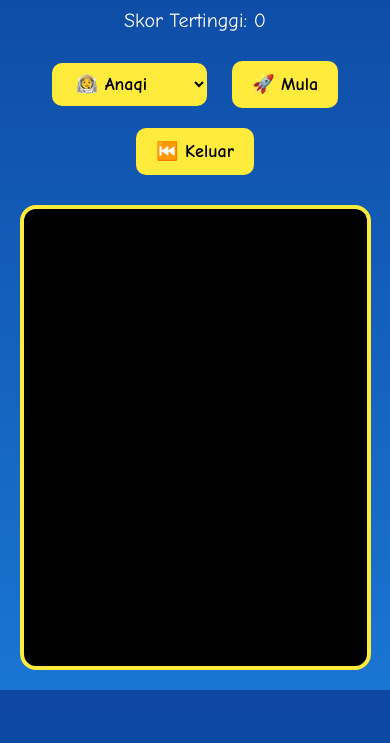
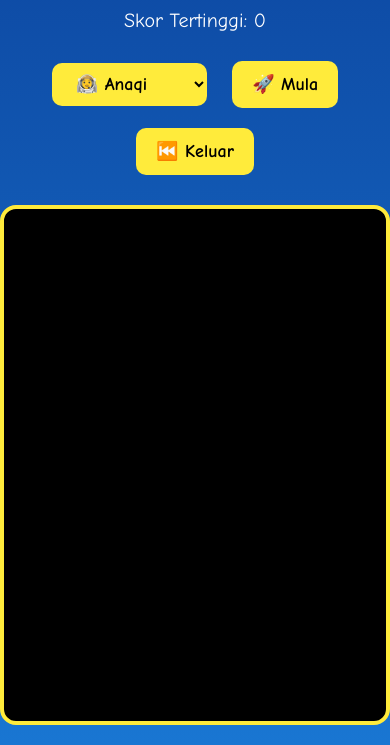
Before and after one commit to zulramsey7/Iqra-Galaksi, a website: page public/lompat-angkasa.html in a window 390 px wide. Shown: the part 101-846 px from the top of the page. Drawn offline with Linux system fonts and the light colour scheme.

Commit message:
Update lompat-angkasa.html

```diff
--- a/public/lompat-angkasa.html
+++ b/public/lompat-angkasa.html
@@ -2,7 +2,7 @@
 <html lang="ms">
 <head>
   <meta charset="UTF-8" />
-  <meta name="viewport" content="width=device-width, initial-scale=1.0"/>
+  <meta name="viewport" content="width=device-width, initial-scale=1.0, user-scalable=no, maximum-scale=1.0" />
   <title>Lompat Angkasa</title>
   <link href="output.css" rel="stylesheet" />
   <style>
@@ -12,13 +12,21 @@
       font-family: 'Comic Sans MS', cursive;
       text-align: center;
       padding-top: 20px;
+      margin: 0;
+      touch-action: manipulation;
+      -webkit-user-select: none;
+      -webkit-tap-highlight-color: transparent;
     }
     canvas {
       background-color: #000;
       border: 4px solid #ffeb3b;
+      border-radius: 16px;
       display: block;
       margin: 20px auto;
-      border-radius: 16px;
+      width: 100%;
+      max-width: 400px;
+      height: auto;
+      aspect-ratio: 3 / 4;
     }
     button, select {
       background-color: #ffeb3b;
@@ -31,6 +39,7 @@
       margin: 10px;
       cursor: pointer;
       transition: transform 0.2s ease;
+      touch-action: manipulation;
     }
     button:hover, select:hover {
       transform: scale(1.05);
@@ -44,12 +53,6 @@
       color: red;
       margin-top: 20px;
     }
-    @media (max-width: 600px) {
-      canvas {
-        width: 90% !important;
-        height: auto !important;
-      }
-    }
   </style>
 </head>
 <body>
@@ -60,7 +63,7 @@
     <option value="astro1">🧑‍🚀 Anaqi</option>
     <option value="astro2">👩‍🚀 Humaira</option>
   </select>
-  <button id="startBtn">🚀 Mula</button>
+  <button onclick="startGame()">🚀 Mula</button>
   <button onclick="window.location.href='mini-game.html'">⏮️ Keluar</button>
   <canvas id="gameCanvas" width="360" height="480"></canvas>
   <div id="gameOverMsg"></div>
@@ -71,7 +74,6 @@
   <script>
     const canvas = document.getElementById('gameCanvas');
     const ctx = canvas.getContext('2d');
-    const startBtn = document.getElementById('startBtn');
     const scoreDisplay = document.getElementById('score');
     const highScoreDisplay = document.getElementById('highScore');
     const jumpSound = document.getElementById('jumpSound');
@@ -81,7 +83,7 @@
 
     const playerImages = {
       astro1: "https://i.ibb.co/r2BC5Hhm/Chat-GPT-Image-Aug-5-2025-12-55-33-AM.png",
-      astro2: "https://i.ibb.co/7JpZ56mn/Chat-GPT-Image-Aug-3-2025-03-24-29-PM.pngg"
+      astro2: "https://i.ibb.co/YZjFzWS/astro2.png" // Gantikan dengan link betul jika ada
     };
 
     let playerImage = new Image();
@@ -93,15 +95,7 @@
 
     function setup() {
       playerImage.src = playerImages[characterSelect.value];
-
-      player = {
-        x: canvas.width / 2 - 24,
-        y: canvas.height - 100,
-        width: 48,
-        height: 48,
-        vy: 0
-      };
-
+      player = { x: canvas.width / 2 - 24, y: canvas.height - 100, width: 48, height: 48, vy: 0 };
       gravity = 0.3;
       jumpStrength = -8;
       speed = 1.5;
@@ -110,28 +104,10 @@
       isGameOver = false;
       gameOverMsg.innerHTML = "";
 
-      platforms.push({
-        x: player.x - 10,
-        y: player.y + player.height,
-        width: 60,
-        height: 10,
-        glow: false,
-        glowTimer: 0,
-        colorIndex: 0
-      });
-
+      platforms.push({ x: player.x - 10, y: player.y + player.height, width: 60, height: 10, glow: false, glowTimer: 0, colorIndex: 0 });
       for (let i = 1; i < 6; i++) {
-        platforms.push({
-          x: Math.random() * (canvas.width - 60),
-          y: i * 90,
-          width: 60,
-          height: 10,
-          glow: false,
-          glowTimer: 0,
-          colorIndex: i % platformColors.length
-        });
+        platforms.push({ x: Math.random() * (canvas.width - 60), y: i * 90, width: 60, height: 10, glow: false, glowTimer: 0, colorIndex: i % platformColors.length });
       }
-
       scoreDisplay.innerText = "Skor: 0";
     }
 
@@ -172,13 +148,7 @@
         const bottom = player.y + player.height;
         const right = player.x + player.width;
         const left = player.x;
-        if (
-          player.vy > 0 &&
-          bottom > p.y &&
-          bottom < p.y + 10 &&
-          right > p.x &&
-          left < p.x + p.width
-        ) {
+        if (player.vy > 0 && bottom > p.y && bottom < p.y + 10 && right > p.x && left < p.x + p.width) {
           player.vy = jumpStrength;
           p.glow = true;
           p.glowTimer = 15;
@@ -190,10 +160,8 @@
 
     function update() {
       ctx.clearRect(0, 0, canvas.width, canvas.height);
-
       if (leftPressed) player.x -= 4;
       if (rightPressed) player.x += 4;
-
       if (player.x < 0) player.x = 0;
       if (player.x + player.width > canvas.width) player.x = canvas.width - player.width;
 
@@ -224,6 +192,13 @@
       update();
     }
 
+    function startGame() {
+      highScore = parseInt(localStorage.getItem("lompatHighScore")) || 0;
+      highScoreDisplay.innerText = "Skor Tertinggi: " + highScore;
+      setup();
+      update();
+    }
+
     document.addEventListener('keydown', (e) => {
       if (e.code === 'ArrowLeft') leftPressed = true;
       if (e.code === 'ArrowRight') rightPressed = true;
@@ -233,6 +208,7 @@
       if (e.code === 'ArrowLeft') leftPressed = false;
       if (e.code === 'ArrowRight') rightPressed = false;
     });
+
     canvas.addEventListener('touchstart', (e) => {
       const touchX = e.touches[0].clientX;
       const mid = canvas.getBoundingClientRect().left + canvas.width / 2;
@@ -244,11 +220,9 @@
       rightPressed = false;
     });
 
-    startBtn.addEventListener('click', () => {
-      highScore = parseInt(localStorage.getItem("lompatHighScore")) || 0;
-      highScoreDisplay.innerText = "Skor Tertinggi: " + highScore;
-      setup();
-      update();
+    // Prevent gesture zoom
+    document.addEventListener('gesturestart', function (e) {
+      e.preventDefault();
     });
   </script>
 </body>
```
